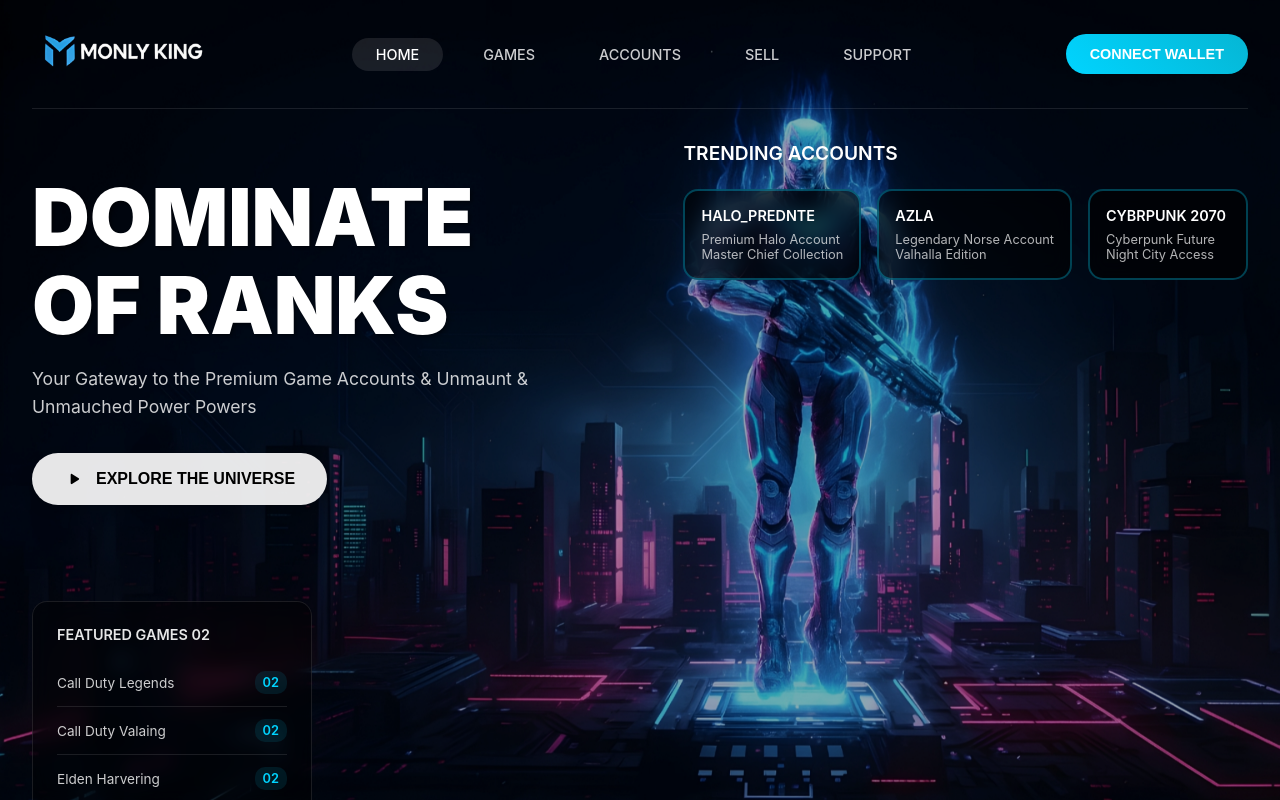
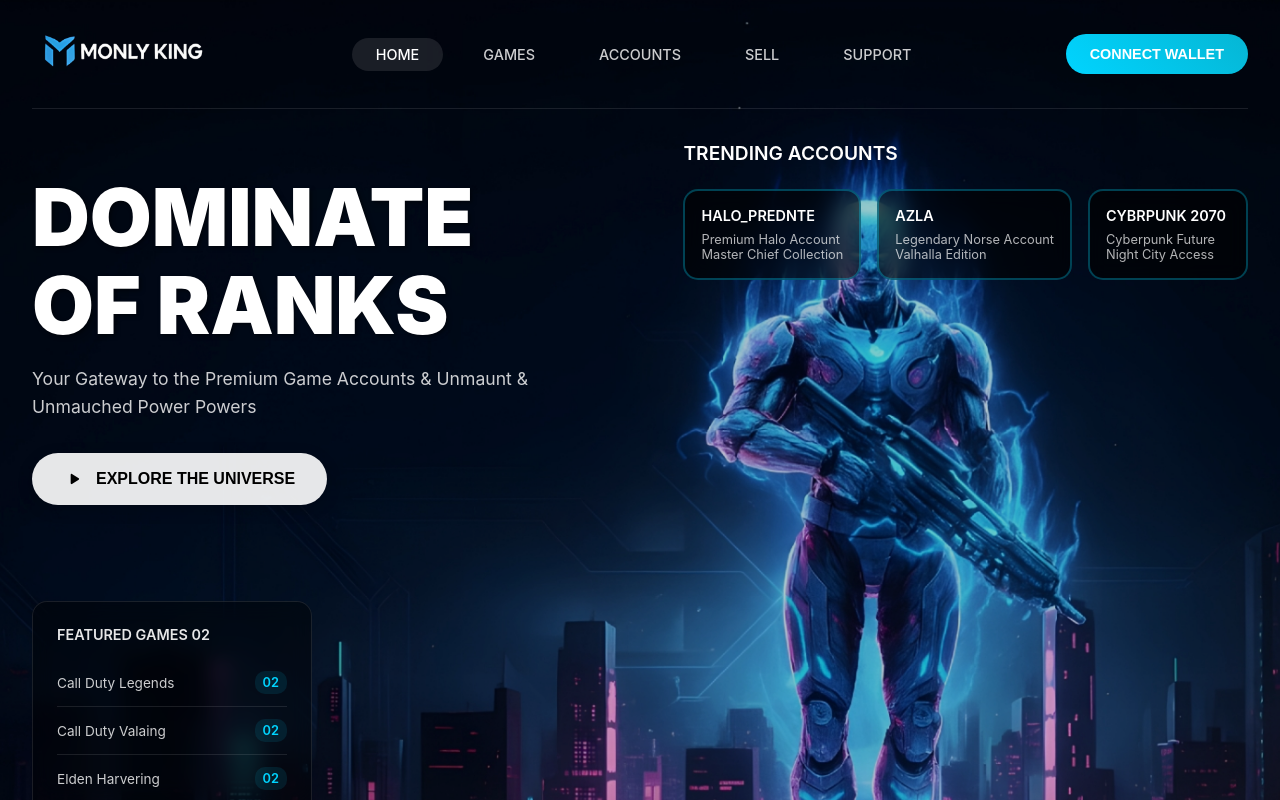
Before and after one commit to Abduallh5Mohamed/MonlyKing, an Angular app: page / in a window 1280 px wide. Built offline with nearby package versions, Linux system fonts and the light colour scheme.

Commit message:
fix: Optimize background image display
- Removed background-attachment: fixed for better image scaling
- Changed background-position to center top for better alignment
- Reduced overlay opacity from 0.3 to 0.2 for better image visibility
- Optimized for landing page dimensions

```diff
--- a/src/app/pages/landing/landing.component.css
+++ b/src/app/pages/landing/landing.component.css
@@ -29,8 +29,7 @@
   min-height: 100vh;
   background-image: url('/assets/landing-Background.jpg');
   background-size: cover;
-  background-position: center;
-  background-attachment: fixed;
+  background-position: center top;
   background-repeat: no-repeat;
   position: relative;
   overflow-x: hidden;
@@ -45,7 +44,7 @@
   left: 0;
   right: 0;
   bottom: 0;
-  background: rgba(0, 0, 0, 0.3);
+  background: rgba(0, 0, 0, 0.2);
   z-index: 1;
 }
 
```
